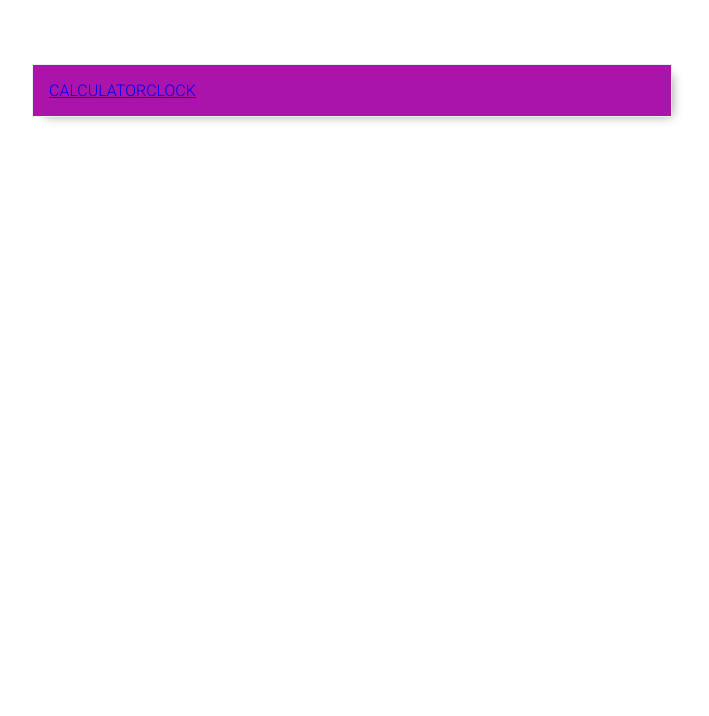
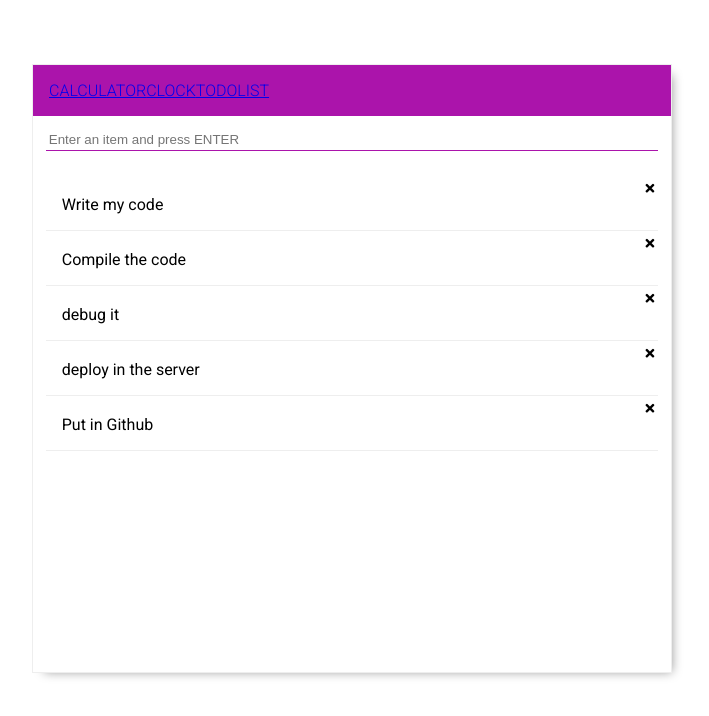
Before and after one commit to anijitsao/react-multi-apps, a React app: page /todolist in a window 1280 px wide. Before the commit this address had no page. Shown: the top 716 px of the page, without its empty margins (288-997 px from the left). Built offline with nearby package versions, Linux system fonts and the light colour scheme.

Commit message:
Todo list added

```diff
--- a/src/App.js
+++ b/src/App.js
@@ -5,7 +5,8 @@ import { lazy, Suspense } from "react";
 // components
 import Title from "./components/layout/Title";
 import Calculator from "./components/calculator/Calculator";
-const Clock = lazy(() => import("./components/clock/Clock.js"));
+const Clock = lazy(() => import("./components/clock/Clock"));
+const ToDoList = lazy(() => import("./components/todolist/ToDoList"));
 
 // css
 import "./css/style.css";
@@ -20,6 +21,7 @@ const App = () => {
           <Routes>
             <Route path="/" element={<Calculator />} />
             <Route path="clock" element={<Clock />} />
+            <Route path="todolist" element={<ToDoList />} />
           </Routes>
         </Suspense>
       </div>
--- a/src/components/layout/Title.js
+++ b/src/components/layout/Title.js
@@ -7,6 +7,7 @@ export default () => {
       <span className="caption">
         <Link to="/">Calculator</Link>
         <Link to="clock">Clock</Link>
+        <Link to="todolist">ToDoList</Link>
       </span>
     </div>
   );
--- /dev/null
+++ b/src/components/todolist/AddItem.js
@@ -0,0 +1,17 @@
+// AddItem component
+const AddItem = ({ addItemValue, handleUpdateInput, handleEnterEvent }) => {
+  return (
+    <div className="add-items">
+      <input
+        type="text"
+        className="md-input-box"
+        placeholder="Enter an item and press ENTER"
+        onKeyPress={handleEnterEvent}
+        onChange={handleUpdateInput}
+        value={addItemValue}
+      />
+    </div>
+  );
+};
+
+export default AddItem;
--- /dev/null
+++ b/src/components/todolist/ItemList.json
@@ -0,0 +1,22 @@
+[
+  {
+    "id": "ef96a02f-ec37-4d7a-a3b0-479d2be7225e",
+    "item": "Write my code"
+  },
+  {
+    "id": "1cc76e26-cc9e-4631-8ea2-ff226b467148",
+    "item": "Compile the code"
+  },
+  {
+    "id": "6b47fc42-1022-4dc1-8f41-e3dae650030a",
+    "item": "debug it"
+  },
+  {
+    "id": "bf10df41-29a3-41a1-8630-7e6e95f503c4",
+    "item": "deploy in the server"
+  },
+  {
+    "id": "197a674b-d5aa-4d6a-8816-13f809046d0a",
+    "item": "Put in Github"
+  }
+]
--- /dev/null
+++ b/src/components/todolist/ToDoList.js
@@ -0,0 +1,80 @@
+import { useState, useEffect, useRef } from "react";
+import { v4 as uuidv4 } from "uuid";
+
+// import the static JSON file
+import allItems from "./ItemList.json";
+
+// components
+import TodoItem from "./TodoItem";
+import AddItem from "./AddItem";
+
+// css
+import "../../css/todolist.css";
+
+const ItemList = () => {
+  // declaring the state
+  const todoItemList = {
+    items: allItems,
+    value: "",
+  };
+
+  // setting the initial list of TODO items
+  const [todoItems, setTodoItems] = useState(todoItemList);
+  const lastElement = useRef(null);
+
+  useEffect(() => {
+    scrollToBottom();
+  });
+
+  // always scroll to the bottom
+  const scrollToBottom = () => {
+    // lastElement.current.scrollTop = lastElement.current.scrollHeight - lastElement.current.clientHeight
+    lastElement.current.scrollIntoView({ block: "end", behavior: "smooth" });
+  };
+
+  // find and delete the item whose X button is clicked
+  const handleDelete = (id) => {
+    setTodoItems({
+      ...todoItems,
+      items: todoItems.items.filter((item) => item.id != id),
+    });
+  };
+
+  // insert an item into the list and reset the input field
+  const handleInsert = () => {
+    setTodoItems({
+      items: [...todoItems.items, { id: uuidv4(), item: todoItems.value }],
+      value: "",
+    });
+  };
+
+  // update the value of the state when input box changes
+  const handleUpdateInput = (e) => {
+    setTodoItems({ ...todoItems, value: e.target.value });
+  };
+
+  // capture the ENTER key
+  const handleEnterEvent = (e) => {
+    if ((e.keyCode == 13 || e.which == 13) && todoItems.value != "") {
+      handleInsert();
+    }
+  };
+
+  return (
+    <div className="show-add-items">
+      <AddItem
+        addItemValue={todoItems.value}
+        handleUpdateInput={handleUpdateInput}
+        handleEnterEvent={handleEnterEvent}
+      />
+      <div className="list-items">
+        {todoItems.items.map((ele) => {
+          return <TodoItem key={ele.id} {...ele} handleDelete={handleDelete} />;
+        })}
+        <div ref={lastElement}></div>
+      </div>
+    </div>
+  );
+};
+
+export default ItemList;
--- /dev/null
+++ b/src/components/todolist/TodoItem.js
@@ -0,0 +1,19 @@
+// TodoItem component
+const TodoItem = ({ id, item, handleDelete }) => {
+  // return a card like div with the item and a X button to delete it
+  return (
+    <div className="card" id={id}>
+      <div className="heading">
+        {item}
+        <i
+          className="fa fa-times close-icon"
+          onClick={() => {
+            handleDelete(id);
+          }}
+        />
+      </div>
+    </div>
+  );
+};
+
+export default TodoItem;
--- a/src/css/style.css
+++ b/src/css/style.css
@@ -133,3 +133,14 @@ html {
   background-color: #f0e4bb;
   padding: 1em;
 }
+
+/* scrollbar enhancement using css */
+::-webkit-scrollbar {
+  width: 10px;
+}
+
+/* Handle */
+::-webkit-scrollbar-thumb {
+  background: var(--dark-grey);
+  border-radius: 10px;
+}
--- /dev/null
+++ b/src/css/todolist.css
@@ -0,0 +1,93 @@
+/* ToDo List related styles*/
+
+.description {
+  grid-row: 2;
+  padding: 1em;
+  box-shadow: 0 2px 10px var(--lighter-shadow);
+}
+
+.italic {
+  font-style: italic;
+}
+
+.caption {
+  text-transform: uppercase;
+}
+
+.card {
+  padding: 1em;
+  position: relative;
+  border-bottom: 1px solid var(--light-grey);
+  margin-bottom: 3px;
+}
+
+.card:hover {
+  background-color: var(--light-grey);
+}
+
+.close-icon {
+  position: absolute;
+  right: 4px;
+  top: 4px;
+
+  text-decoration: none;
+  font-size: 0.8rem;
+  cursor: pointer;
+}
+
+.close-icon:hover,
+.close-icon:focus {
+  opacity: 0.5;
+}
+
+/* Input Box */
+.md-input-box {
+  border: 0;
+  outline: 0;
+  padding: 3px;
+  border-bottom: solid 0.5px var(--light-purple);
+}
+
+.md-input-box:focus {
+  border-bottom: solid 2px var(--light-purple);
+}
+
+/* Button */
+.btn {
+  font-size: 1em;
+  font-weight: 300;
+
+  padding: 0.5rem;
+
+  background-color: var(--light-purple);
+  color: var(--light-grey);
+  text-decoration: none;
+}
+
+.btn:hover,
+.btn:focus {
+  color: var(--lighter-grey);
+}
+
+.show-add-items {
+  margin: 2%;
+  display: grid;
+  grid-template-rows: 1fr 60vh;
+  grid-template-columns: 1fr;
+}
+
+/* Add Items related */
+.add-items {
+  grid-row: 1;
+  height: 50px;
+}
+
+/* List Items related */
+.list-items {
+  grid-row: 2;
+  overflow-y: auto;
+}
+
+input[type="text"] {
+  width: 100%;
+}
--- a/src/index.html
+++ b/src/index.html
@@ -6,6 +6,12 @@
     <meta http-equiv="X-UA-Compatible" content="ie=edge" />
     <title>Simple Calculator Application</title>
     <link rel="icon" href="images/favicon.ico" type="image/x-icon" />
+    <link
+      rel="stylesheet"
+      href="https://cdnjs.cloudflare.com/ajax/libs/font-awesome/5.15.3/css/all.min.css"
+      integrity="sha512-iBBXm8fW90+nuLcSKlbmrPcLa0OT92xO1BIsZ+ywDWZCvqsWgccV3gFoRBv0z+8dLJgyAHIhR35VZc2oM/gI1w=="
+      crossorigin="anonymous"
+    />
   </head>
 
   <body>
```
Also changed, not shown: 5 other files (tests, documents, lock files or other folders).
